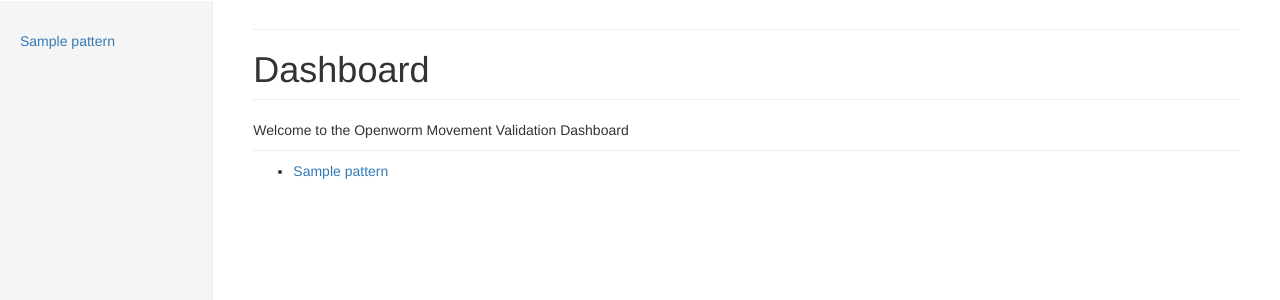
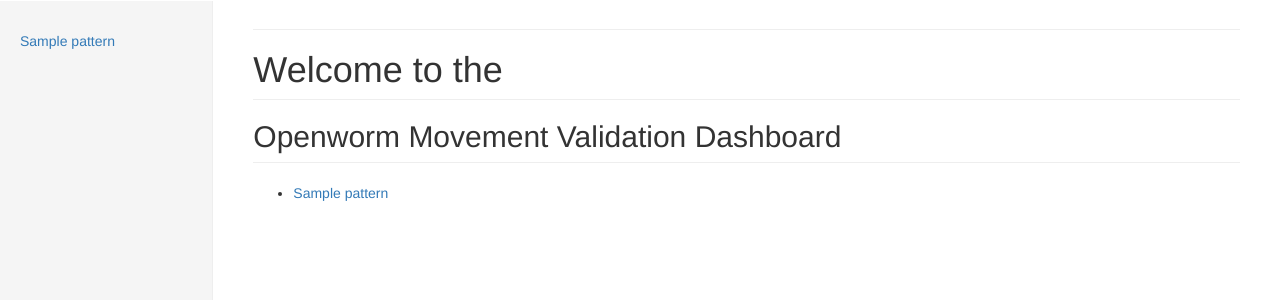
Before and after one commit to joebowen/movement_validation_cloud, a Django app: template templates/Openworm/home.html in a window 1280 px wide. Shown: the part 50-350 px from the top of the page. Run offline with Django 3.2, Linux system fonts and the light colour scheme; the template is opened without the code that fills it: most values are stand-ins (such as "Sample title", 1, 10 or a date in 2020); parts of the project's set-up code (start-up, migrations or seed data) failed here and were passed over; some libraries are stand-ins or nearby versions.

Commit message:
Initial work on dashboard view.

```diff
--- a/templates/Openworm/home.html
+++ b/templates/Openworm/home.html
@@ -5,9 +5,8 @@
 {% block content %}
     <script src="/static/js/holder.js"></script>
 
-    <h1 class="page-header">Dashboard</h1>
-
-    <p class="sub-header">Welcome to the Openworm Movement Validation Dashboard</p>
+    <h1 class="page-header">Welcome to the</h1>
+    <h2 class="page-header">Openworm Movement Validation Dashboard</h2>
 
     <ul>
     {% for link in links %}
```
Also changed, not shown: templates/Openworm/items.html (+9 -3 lines).
